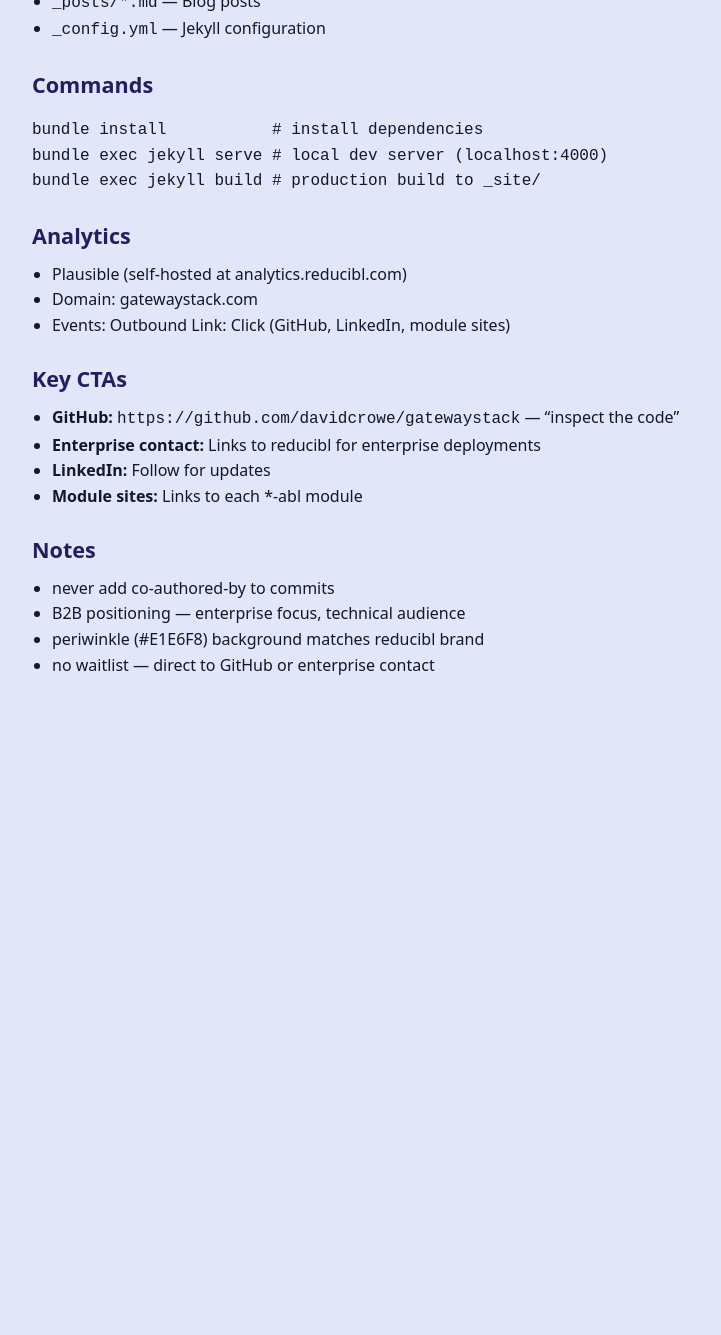
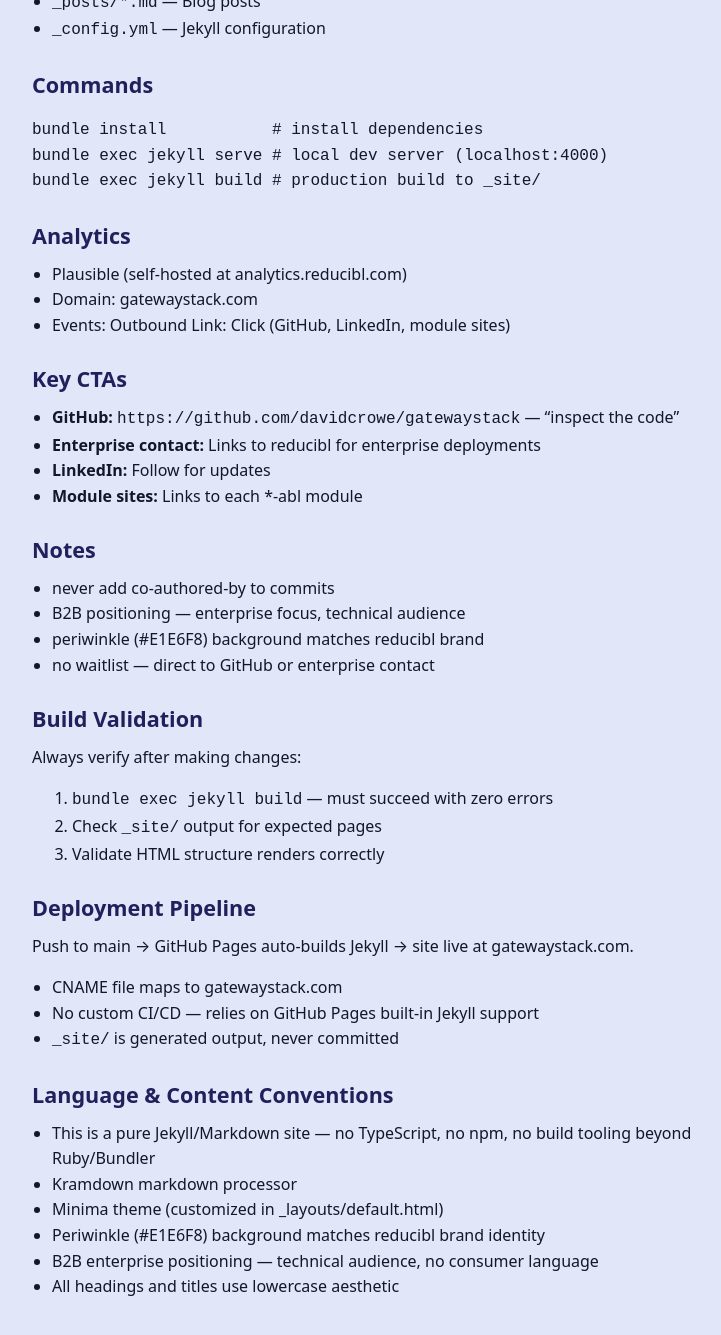
Before and after one commit to davidcrowe/gatewaystack.com, a Jekyll site: the page built from CLAUDE.md, in a window 1280 px wide and 1400 px high, scrolled down 993 px. Shown: the top 1335 px of the window, without its empty margins (228-949 px from the left). Built offline with Jekyll 4.4.1, drawn with Linux system fonts in a browser that asks for light colours; our own code applies the rules of GitHub Pages for plain Markdown files; before the commit the page ends 1771 px from its top, so only the background shows below that.

Commit message:
update CLAUDE.md docs and refine homepage copy

```diff
--- a/CLAUDE.md
+++ b/CLAUDE.md
@@ -64,3 +64,26 @@
 - B2B positioning — enterprise focus, technical audience
 - periwinkle (#E1E6F8) background matches reducibl brand
 - no waitlist — direct to GitHub or enterprise contact
+
+## Build Validation
+
+Always verify after making changes:
+1. `bundle exec jekyll build` — must succeed with zero errors
+2. Check `_site/` output for expected pages
+3. Validate HTML structure renders correctly
+
+## Deployment Pipeline
+
+Push to main → GitHub Pages auto-builds Jekyll → site live at gatewaystack.com.
+- CNAME file maps to gatewaystack.com
+- No custom CI/CD — relies on GitHub Pages built-in Jekyll support
+- `_site/` is generated output, never committed
+
+## Language & Content Conventions
+
+- This is a pure Jekyll/Markdown site — no TypeScript, no npm, no build tooling beyond Ruby/Bundler
+- Kramdown markdown processor
+- Minima theme (customized in _layouts/default.html)
+- Periwinkle (#E1E6F8) background matches reducibl brand identity
+- B2B enterprise positioning — technical audience, no consumer language
+- All headings and titles use lowercase aesthetic
```
Also changed, not shown: index.md (+3 -3 lines), .claude/settings.json (added).
